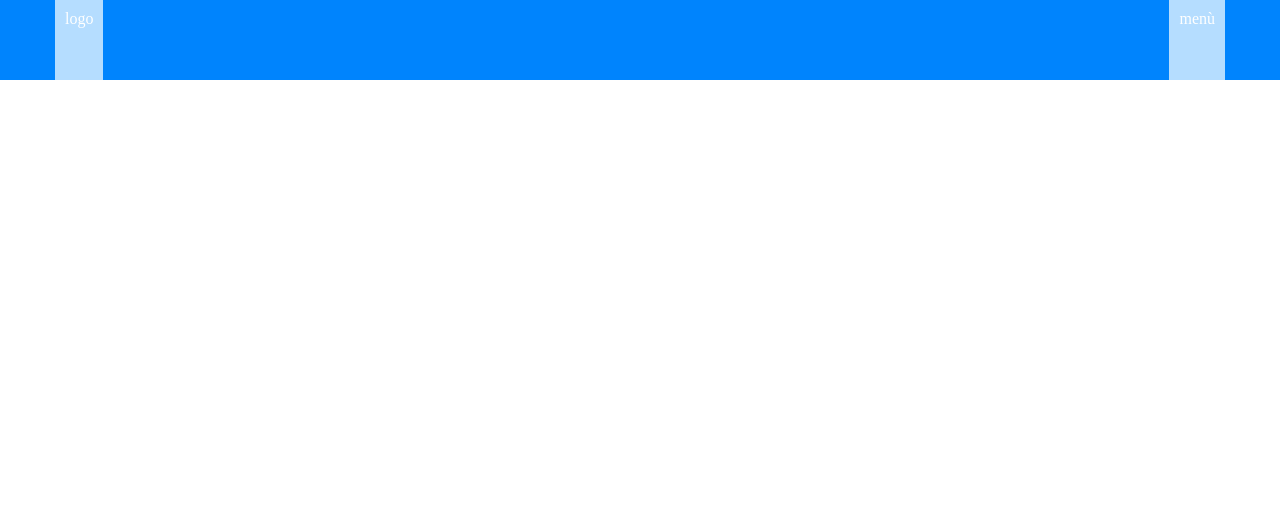
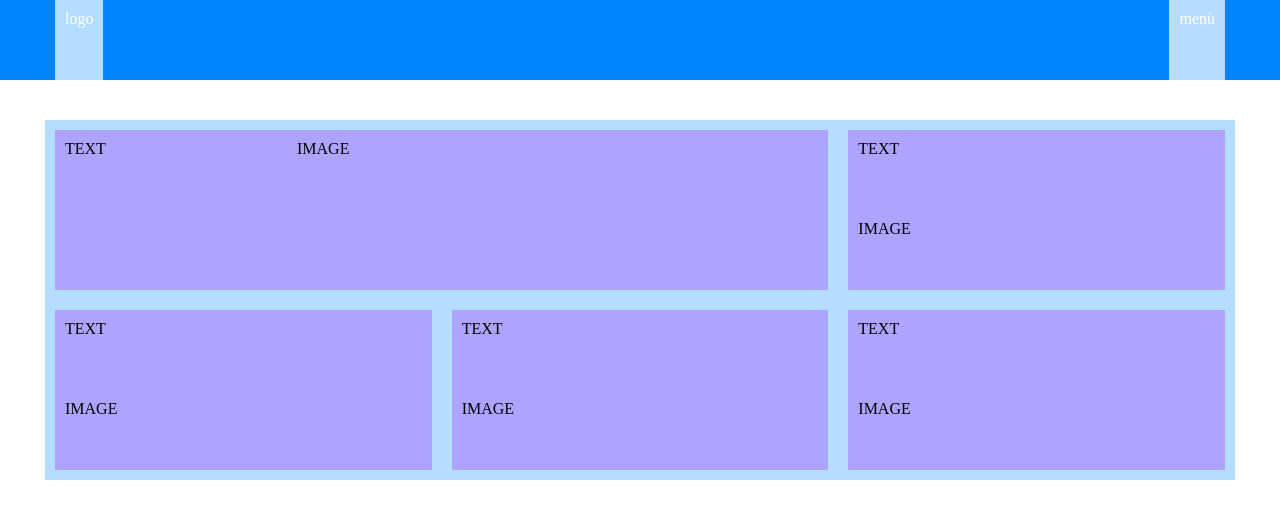
Before and after one commit to emanuelesacchetti/htmlcss-responsive-layout, a plain HTML site: page index.html in a window 1280 px wide. Drawn offline with Linux system fonts and the light colour scheme.

Commit message:
section intro complete

```diff
--- a/css/style.css
+++ b/css/style.css
@@ -41,7 +41,11 @@
     background-color: var(--colorPrimary2);
     min-height: 80px;
 }
-
+.box2 {
+    padding: 10px;
+    background-color: var(--colorSecondary2);
+    min-height: 80px;
+}
 
 
 
@@ -59,7 +63,9 @@
     z-index: 9999;
     color: white;
 }
-
+ main {
+    padding-top: 120px;
+ }
 
 
 
@@ -73,10 +79,39 @@
     .container {
         max-width: 740px;
     }
+
+    #intro .row {
+        display: flex;
+        flex-wrap: wrap;
+        margin-left: -10px;
+        margin-right: -10px;
+    }
+    #intro .card {
+        width: calc(100% / 3);
+    }
+    #intro .card:first-child {
+        width: calc((100% / 3) * 2);
+       }
+
 }
+
+
+
+ /*DESKTOP*/
 
 @media screen and (min-width: 1200px) {
     .container {
         max-width: 1170px;
     }
+    #intro .card:first-child {
+        width: calc((100% / 3) * 2);
+        display: flex;
+        justify-content: space-between;
+    }
+    #intro .card-sx {
+        width: 30%;
+    }
+    #intro .card-dx {
+        width: 70%;
+    }
 }
--- a/index.html
+++ b/index.html
@@ -20,7 +20,33 @@
 
 
     <main>
+        <section id="intro">
+            <div class="container">
+                <div class="row">
+                    <div class="card box">
+                        <div class="text box2 card-sx">TEXT</div>
+                        <div class="image box2 card-dx">IMAGE</div>
+                    </div>
+                    <div class="card box">
+                        <div class="text box2">TEXT</div>
+                        <div class="image box2">IMAGE</div>
+                    </div>
+                    <div class="card box">
+                        <div class="text box2">TEXT</div>
+                        <div class="image box2">IMAGE</div>
+                    </div>
+                    <div class="card box">
+                        <div class="text box2">TEXT</div>
+                        <div class="image box2">IMAGE</div>
+                    </div>
+                    <div class="card box">
+                        <div class="text box2">TEXT</div>
+                        <div class="image box2">IMAGE</div>
+                    </div>
+                </div>
 
+            </div>
+        </section>
     </main>
 
 
```
